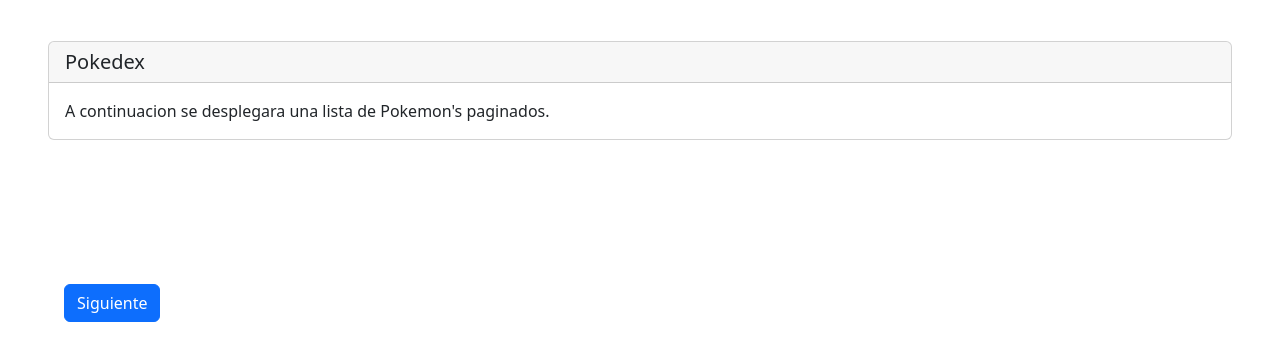
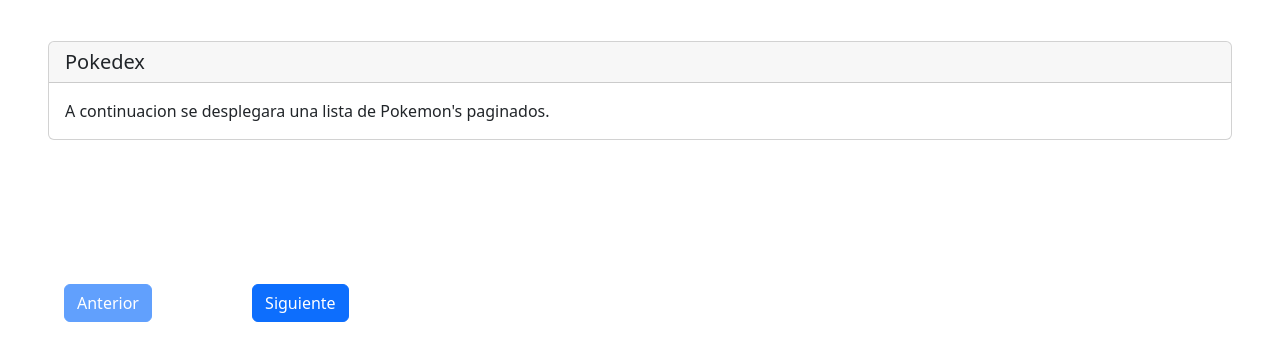
Before and after one commit to LDonGithub/Front-ParalelaT2, a plain HTML site: page src/dex.html in a window 1280 px wide. Shown: the part 63-424 px from the top of the page. Drawn offline with nearby package versions, Linux system fonts and the light colour scheme; no server answers.

Commit message:
Agregan botones

```diff
--- a/src/dex.html
+++ b/src/dex.html
@@ -56,12 +56,10 @@
 
             <div id="links" class="link justify-content-center m-3">
               <!-- Donde pintaremos o ingresaremos los enlaces de siguinete o atras de la paginacion -->
-              <button type="button" class="btn btn-primary m-5 justify-content-center" onclick="siguiente()" >Siguiente</button>
+              <button id="anterior" disabled="true" type="button" class="btn btn-primary m-5 justify-content-center" onclick="anterior()" >Anterior</button>
+              <button id="siguiente" type="button" class="btn btn-primary m-5 justify-content-center" onclick="siguiente()" >Siguiente</button>
             </div>
           </div>
-
-
-
 
           <script src="js/index.js"></script>
 </body>
--- a/src/js/index.js
+++ b/src/js/index.js
@@ -1,5 +1,4 @@
 const contenendor = document.querySelector("#resultados");
-
 
 //constructor
 function pokemon(id, nombre, altura, peso, tipo, formas, habilidades, ubicacion, imagen) {
@@ -142,80 +141,15 @@ paginacion(`http://localhost:8080/id/`);
 function siguiente(){
   cont=cont+10;
   paginacion(`http://localhost:8080/id/`);
+  document.getElementById('anterior').removeAttribute('disabled', 'false');
 }
 
-
-/*function updatePokemons(url) {
-  if (url) {
-
-    //Reiniciamos pokemones actuales
-    pokemonsList.innerHTML = "";
-    // Llamamos a la API de pokemon con Fetch
-    fetch(url)
-      .then(res => res.json())
-      .then(res => {
-        // Obtenemos y recorremos a los primeros 20 pokemones obtenidos
-        for (let i of res.results) {
-
-          // Realizamos otra solicitud Fetch con la URL especifica del pokemon actual recorrido, para obtener datos mas especficos como la imagen
-          fetch(i.url)
-            .then(x => x.json())
-            .then(x => {
-              // Vamos pintando o ingresando la imagen y nombre del pokemon actual que se esta evaluando
-                console.log(x);
-                console.log(x.abilities);
-
-
-
-                let tipo = "";
-                let habilidades = "";
-                x.abilities.forEach(element => {
-                    habilidades+= `${element.ability.name} <br>`;
-                });
-
-                if(x.types.length>1){
-                    tipo = `${x.types[0].type.name} & ${x.types[1].type.name}`;
-                }else{
-                    tipo = `${x.types[0].type.name}`
-                }
-
-
-
-                pokemonsList.innerHTML += `
-                <div class="card mb-3 col-6 " style="max-width: 540px;">
-                  <div class="row g-0 p-2">
-                    <div class="col-md-4">
-                      <img src="${x.sprites.front_default}" class="img-fluid rounded-start" alt="">
-                    </div>
-                    <div class="col-md-8">
-                      <div class="card-body">
-                        <h5 class="card-title text-capitalize">${x.name}</h5>
-                        <p class="text-capitalize">ID: ${x.id}<br> Altura: ${x.height} <br>Peso: ${x.weight} <br>Tipo: ${tipo}<br>Habilidades: <br> ${habilidades} </p>
-                      </div>
-                    </div>
-                  </div>
-                </div>
-
-
-
-
-
-
-
-
-
-                                              `;
-                      });
-                  };
-                  // Pintamos los enlaces de siguiente o anterior de la paginacion de los pokemones
-                  //Boton hacia atrás
-                  links.innerHTML = (res.previous) ? `<button type="button" class="btn btn-primary m-5 justify-content-center" onclick="updatePokemons('${res.previous}')">Atrás</button>` : "";
-                  //Botón hacia adelante
-                  links.innerHTML += (res.next) ? `<button type="button" class="btn btn-primary m-5 justify-content-center" onclick="updatePokemons('${res.next}')">Siguiente</button>` : "";
-
-      });
+function anterior(){
+  if(cont>10){
+    cont=cont-10;
+    paginacion(`http://localhost:8080/id/`);
   }
-
+  if(cont==1){
+    document.getElementById('anterior').setAttribute('disabled', 'true');
+  }
 }
-
-updatePokemons("https://pokeapi.co/api/v2/pokemon");*/
```
